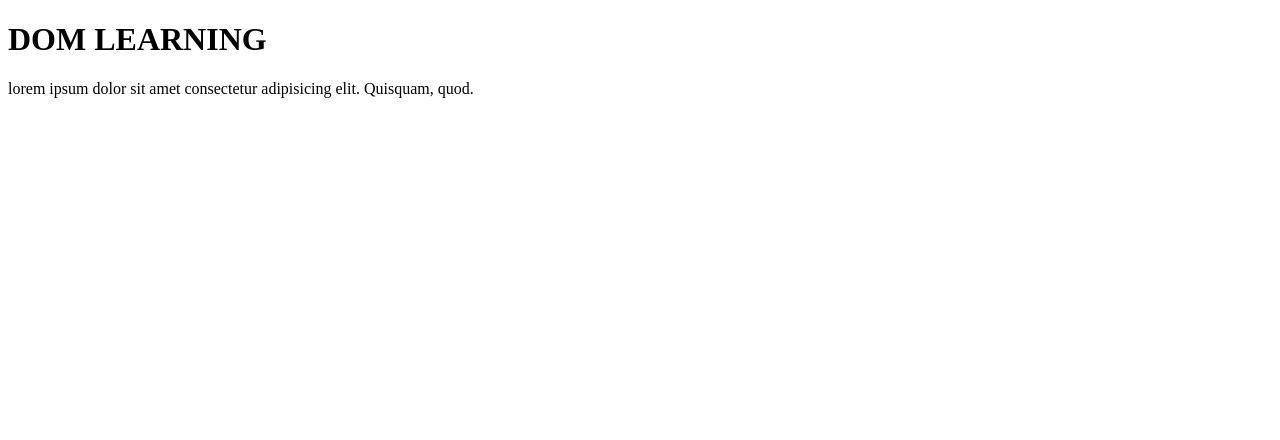
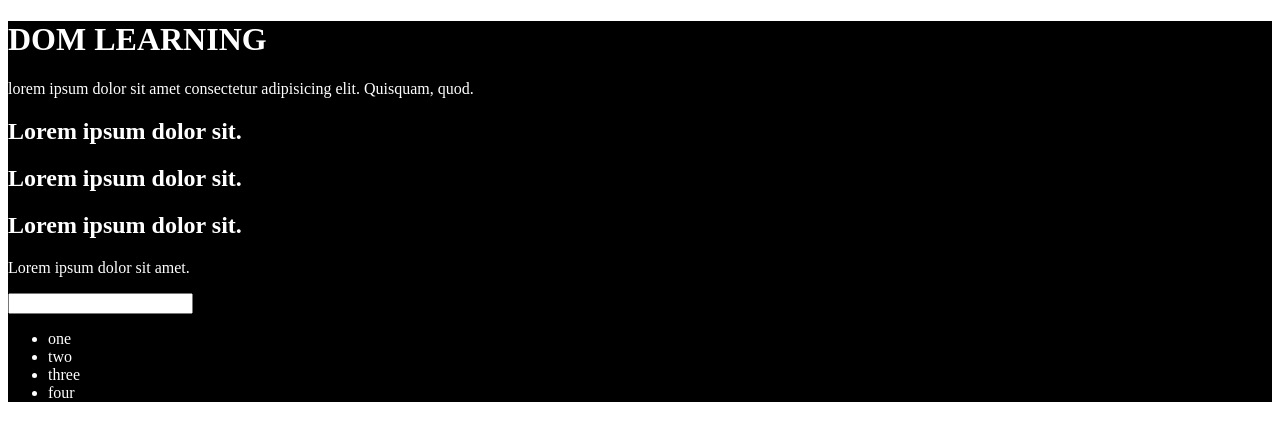
Before and after one commit to Vanishagupta18/Javascript, a plain HTML site: page DOM/one.html in a window 1280 px wide. Drawn offline with Linux system fonts and the light colour scheme.

Commit message:
dom manupulation

```diff
--- a/DOM/one.html
+++ b/DOM/one.html
@@ -4,11 +4,31 @@
     <meta charset="UTF-8">
     <meta name="viewport" content="width=device-width, initial-scale=1.0">
     <title>DOM</title>
+    <style>
+        .bg-black {
+            background-color: black;
+            color: white;
+
+        }
+
+    </style>
 </head>
 <body>
     <div class="bg-black">
-        <h1 class="heading">DOM LEARNING</h1>
+        <h1 id="title" class="heading">DOM LEARNING</h1>
         <p>lorem ipsum dolor sit amet consectetur adipisicing elit. Quisquam, quod.</p>
+         <h2>Lorem ipsum dolor sit.</h2>
+        <h2>Lorem ipsum dolor sit.</h2>
+        <h2>Lorem ipsum dolor sit.</h2>
+        <p>Lorem ipsum dolor sit amet.</p>
+        <input type="password" name="" id="">
+
+        <ul>
+            <li class="list-item">one</li>
+            <li class="list-item">two</li>
+            <li class="list-item">three</li>
+            <li class="list-item">four</li>
+        </ul>
     </div>
 </body>
 </html>
```
